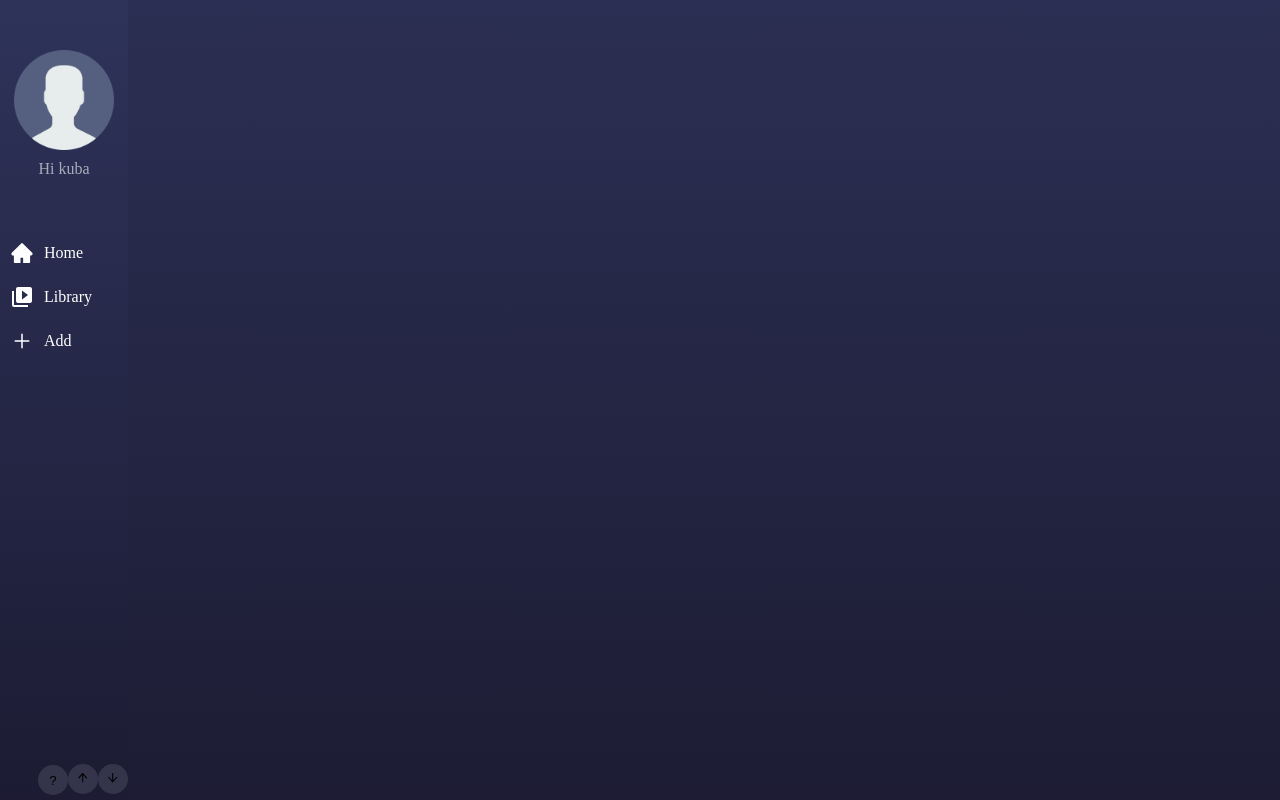
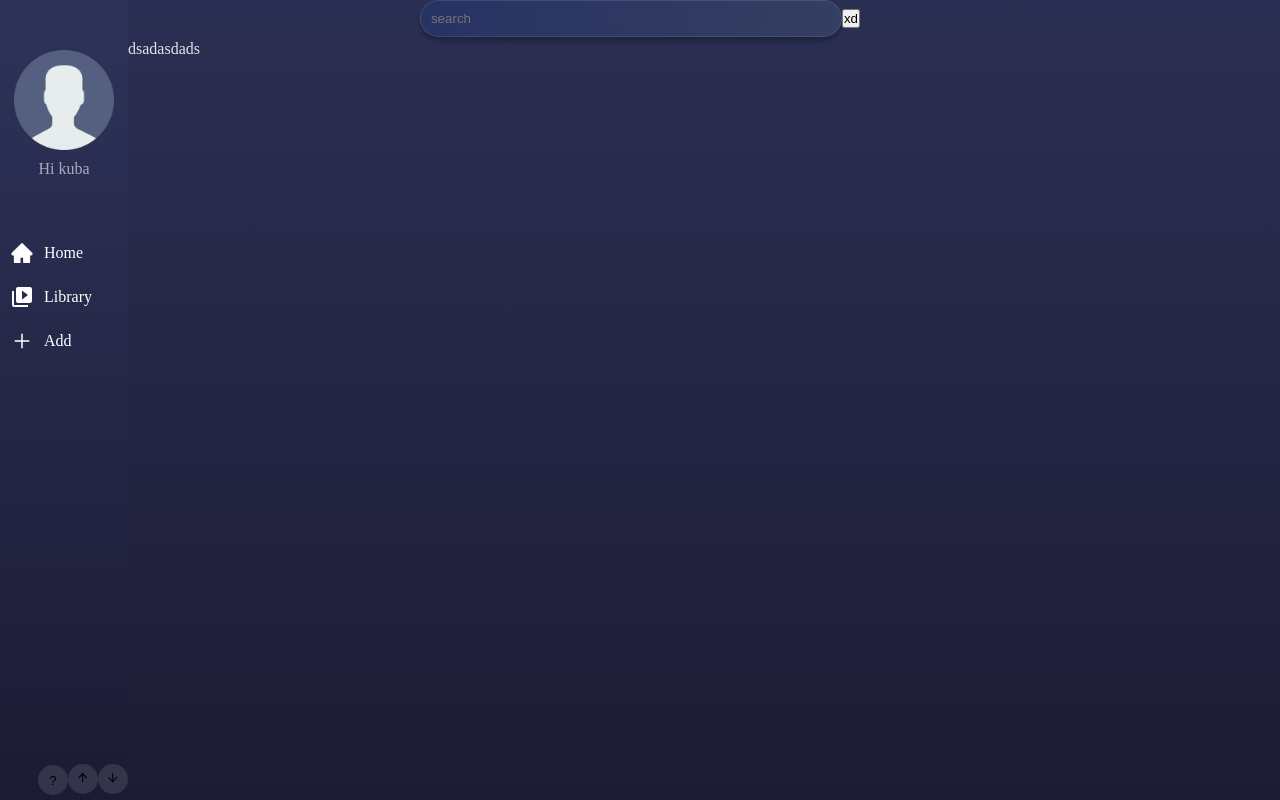
Before and after one commit to JackTheFullDev/tutorialApp, a React (Vite) app: page / in a window 1280 px wide. Built offline with nearby package versions, Linux system fonts and the light colour scheme.

Commit message:
input-home

```diff
--- a/src/components/Home.css
+++ b/src/components/Home.css
@@ -0,0 +1,38 @@
+.home-section
+{
+    display: flex;
+    justify-content: center;
+
+}
+.home-content
+{
+
+    min-width: 80%;
+    display: flex;
+    flex-direction: column;
+    align-items: center;
+
+
+}
+.grid-with-home-content
+{
+    display: grid;
+    width: 100%;
+}
+.searchbar-input
+{
+
+background: linear-gradient(141.01deg, rgba(14, 92, 255, 0.1) 5.27%, rgba(157, 212, 243, 0.1) 101.8%);
+border: 1px solid rgba(255, 255, 255, 0.1);
+box-shadow: 0px 4px 4px rgba(0, 0, 0, 0.25);
+border-radius: 40px;
+padding: 10px;
+width: 400px;
+outline: none;
+color: white;
+
+}
+.searchbar-input:focus
+{
+    border: 1px solid  #1bd40a80;
+}
--- a/src/components/Home.jsx
+++ b/src/components/Home.jsx
@@ -4,9 +4,21 @@ function Home ()
 {
 
  return(
-        <div>
-            <p>home</p>
-        </div>
+        <section className='home-section'>
+            <div className='home-content'>
+                <div className='searchBar'>
+                <input className='searchbar-input' placeholder='search'/>
+                <button>xd</button>
+                </div>
+                <div className='grid-with-home-content'>
+                    <div>
+                        dsadasdads
+                    </div>
+
+                </div>
+            </div>
+
+        </section>
     )
 }
 
```
